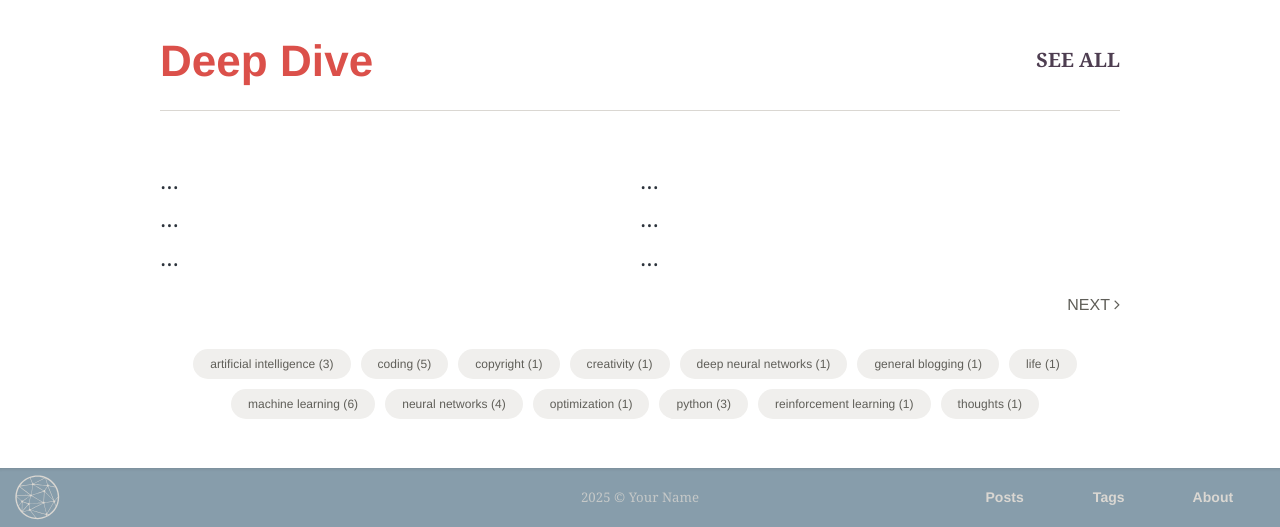
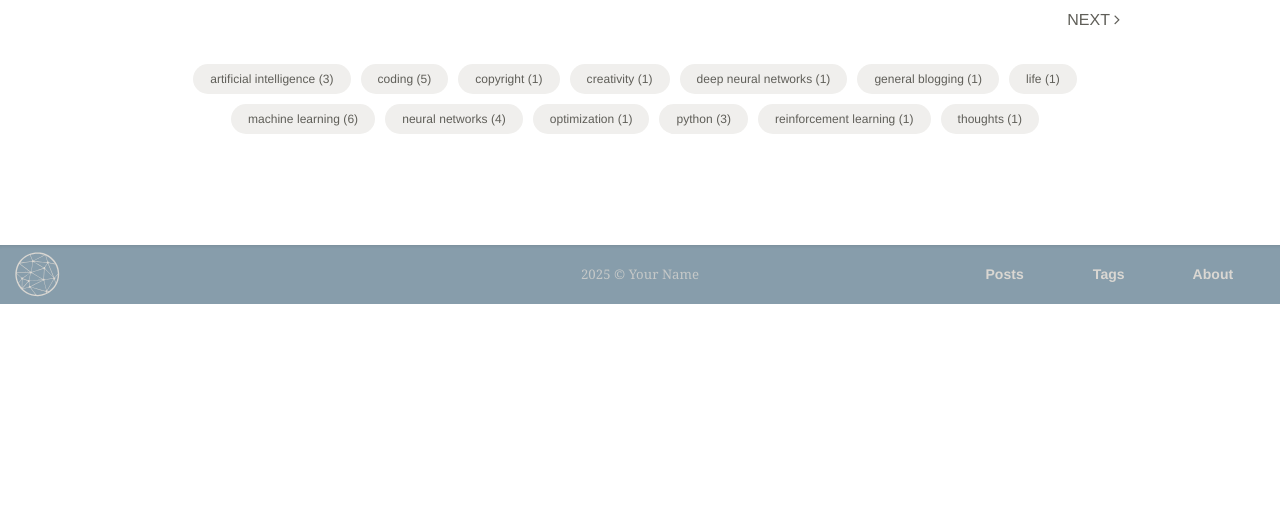
Before and after one commit to apichardo1997/alignedemergence, a Jekyll site: the page built from index.html, in a window 1280 px wide. Shown: the part 596-1123 px from the top of the page. Built offline with Jekyll 4.4.1, drawn with Linux system fonts in a browser that asks for light colours; some web fonts are replaced; the list of posts is cut into pages by our own code; after the commit the page ends 900 px from its top, so only the background shows below that.

Commit message:
Update index.html

```diff
--- a/index.html
+++ b/index.html
@@ -11,18 +11,3 @@ layout: home-page
     allowfullscreen>
   </iframe>
 </div>
-
-<!-- Deep Dive header -->
-<section class="deep-dive-header">
-  <h2>Deep Dive</h2>
-  <a href="/blog">See All</a>
-</section>
-<hr class="deep-dive-hr" />
-
-<!-- Post cards loop -->
-<ol class="post-card-box clearfix">
-  {% for post in paginator.posts %}
-    {% include remove_double_slash.html %}
-    <li>…</li>
-  {% endfor %}
-</ol>
```
